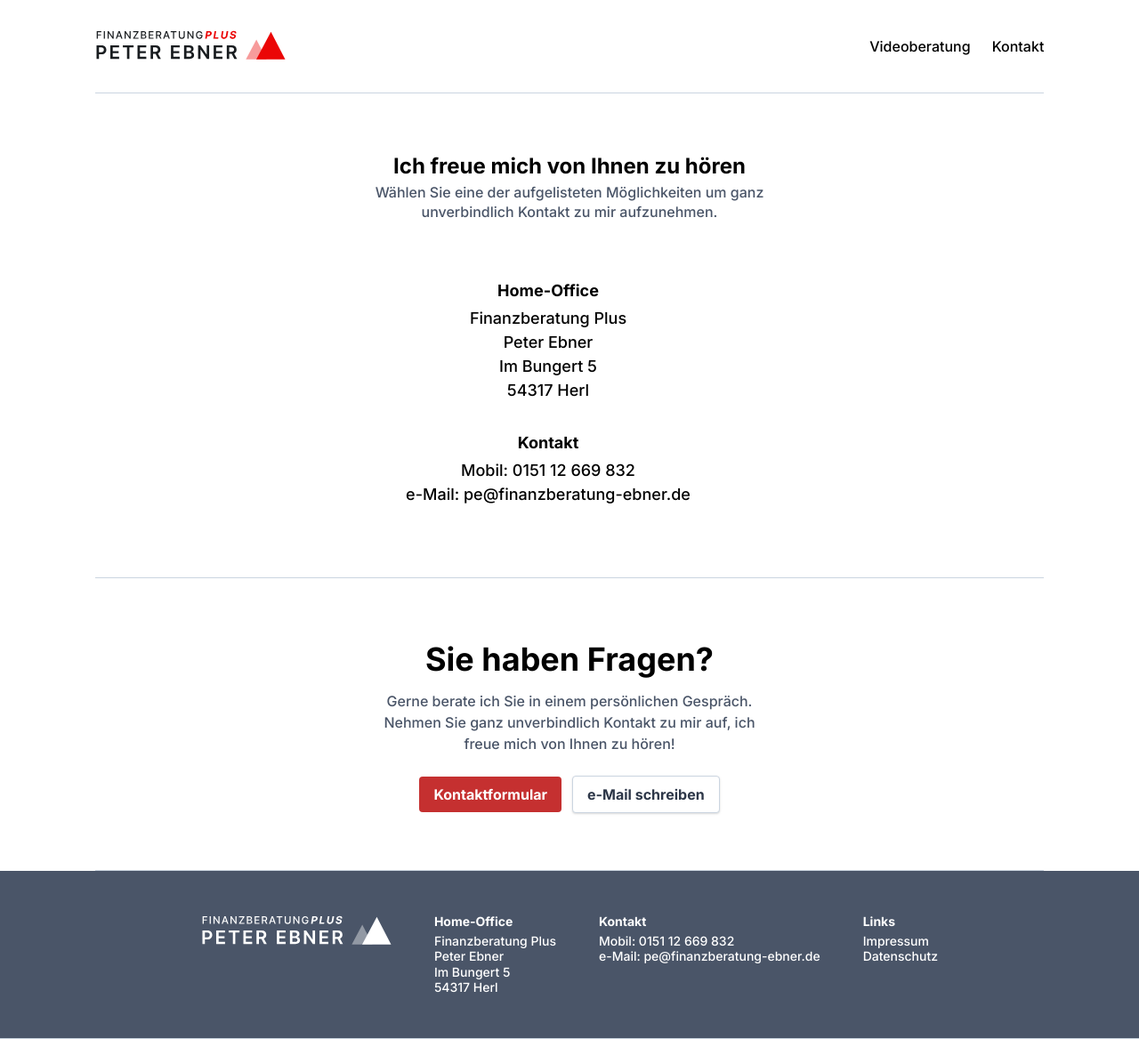
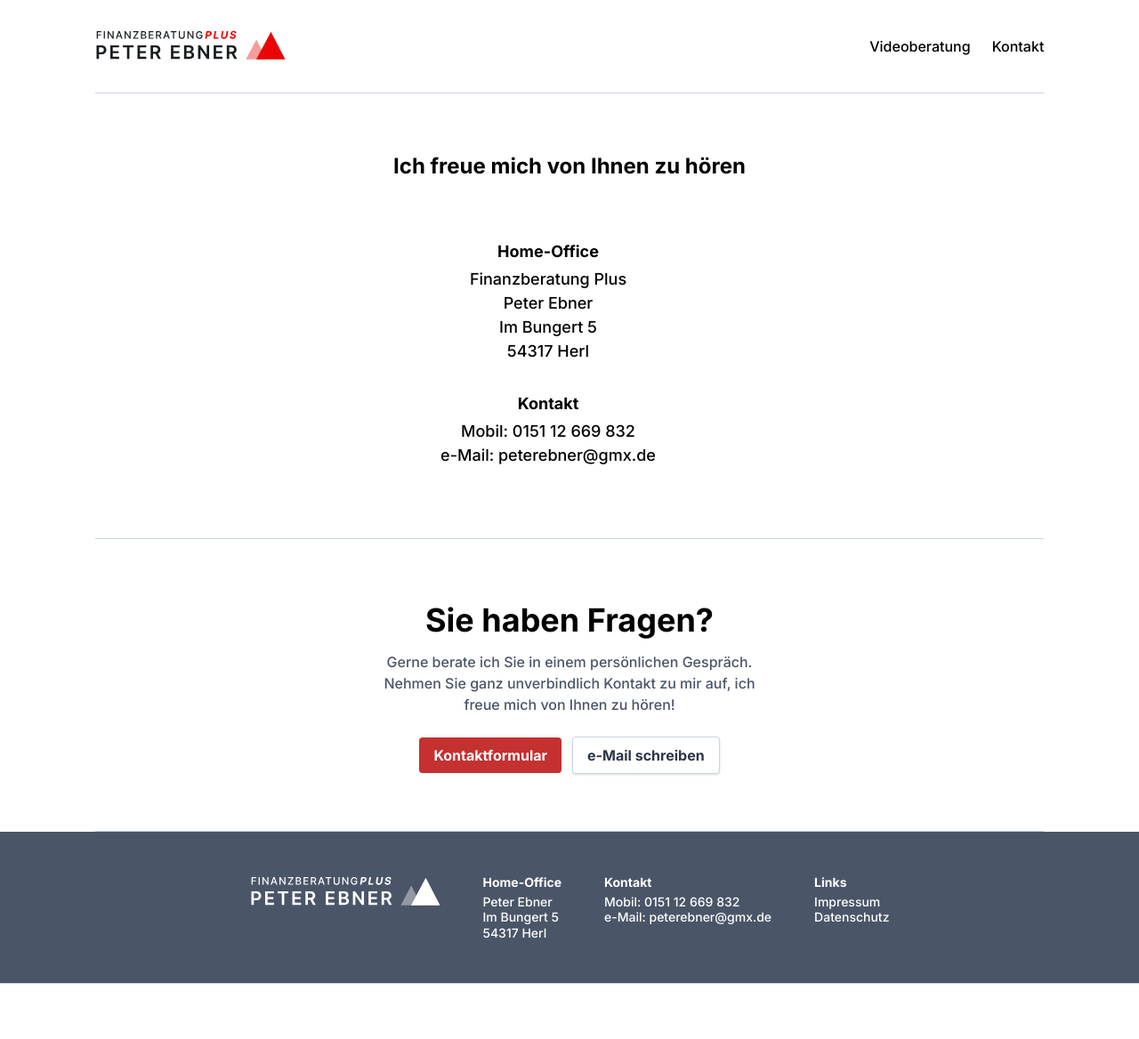
Before and after one commit to dvdptr/website-peplus, a Nuxt app: page /kontakt in a window 1280 px wide. Shown: the whole page at 89% size. After the commit the page ends 1106 px from the top, so only its background shows below. Built offline with nearby package versions, Linux system fonts and the light colour scheme.

Commit message:
fix: update kontakt

```diff
--- a/components/Footer.vue
+++ b/components/Footer.vue
@@ -10,12 +10,12 @@
     <div class="flex">
       <section class="py-4 mr-12">
         <p class="font-bold pb-1">Home-Office</p>
-        Finanzberatung Plus<br />Peter Ebner <br />Im Bungert 5 <br />54317 Herl
+        Peter Ebner <br />Im Bungert 5 <br />54317 Herl
         <br />
       </section>
       <section class="py-4 mr-12">
         <p class="font-bold pb-1">Kontakt</p>
-        Mobil: 0151 12 669 832 <br />e-Mail: pe@finanzberatung-ebner.de
+        Mobil: 0151 12 669 832 <br />e-Mail: peterebner@gmx.de
       </section>
     </div>
     <section class="py-4">
--- a/components/KontaktComp.vue
+++ b/components/KontaktComp.vue
@@ -13,7 +13,7 @@
       </section>
       <section class="py-4 mr-12">
         <p class="font-bold pb-1">Kontakt</p>
-        Mobil: 0151 12 669 832 <br />e-Mail: pe@finanzberatung-ebner.de
+        Mobil: 0151 12 669 832 <br />e-Mail: peterebner@gmx.de
       </section>
     </div>
   </div>
@@ -29,8 +29,7 @@ export default {
   data() {
     return {
       title: "Ich freue mich von Ihnen zu hören",
-      subtitle:
-        "Wählen Sie eine der aufgelisteten Möglichkeiten um ganz unverbindlich Kontakt zu mir aufzunehmen. "
+      subtitle: ""
     };
   }
 };
```
